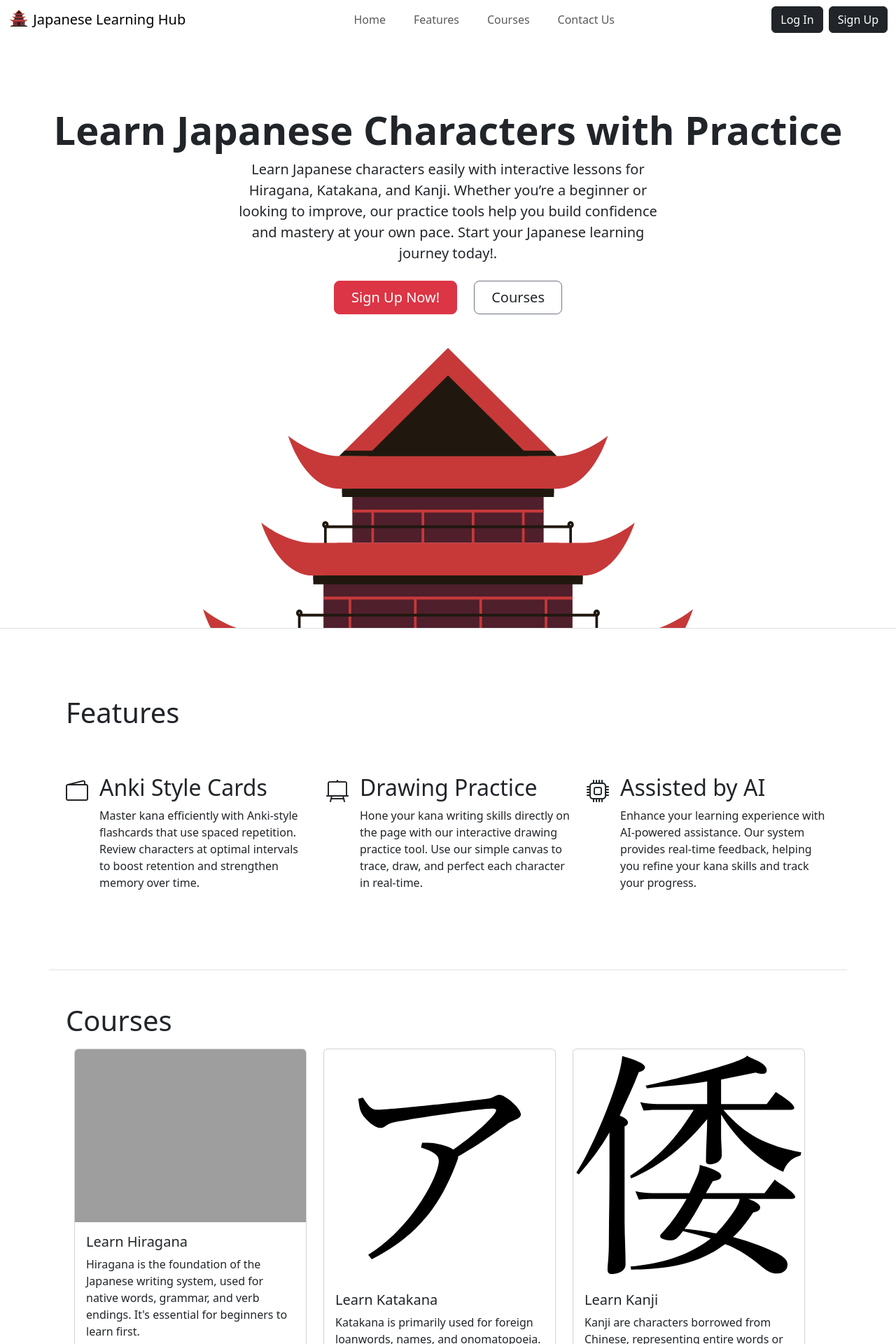
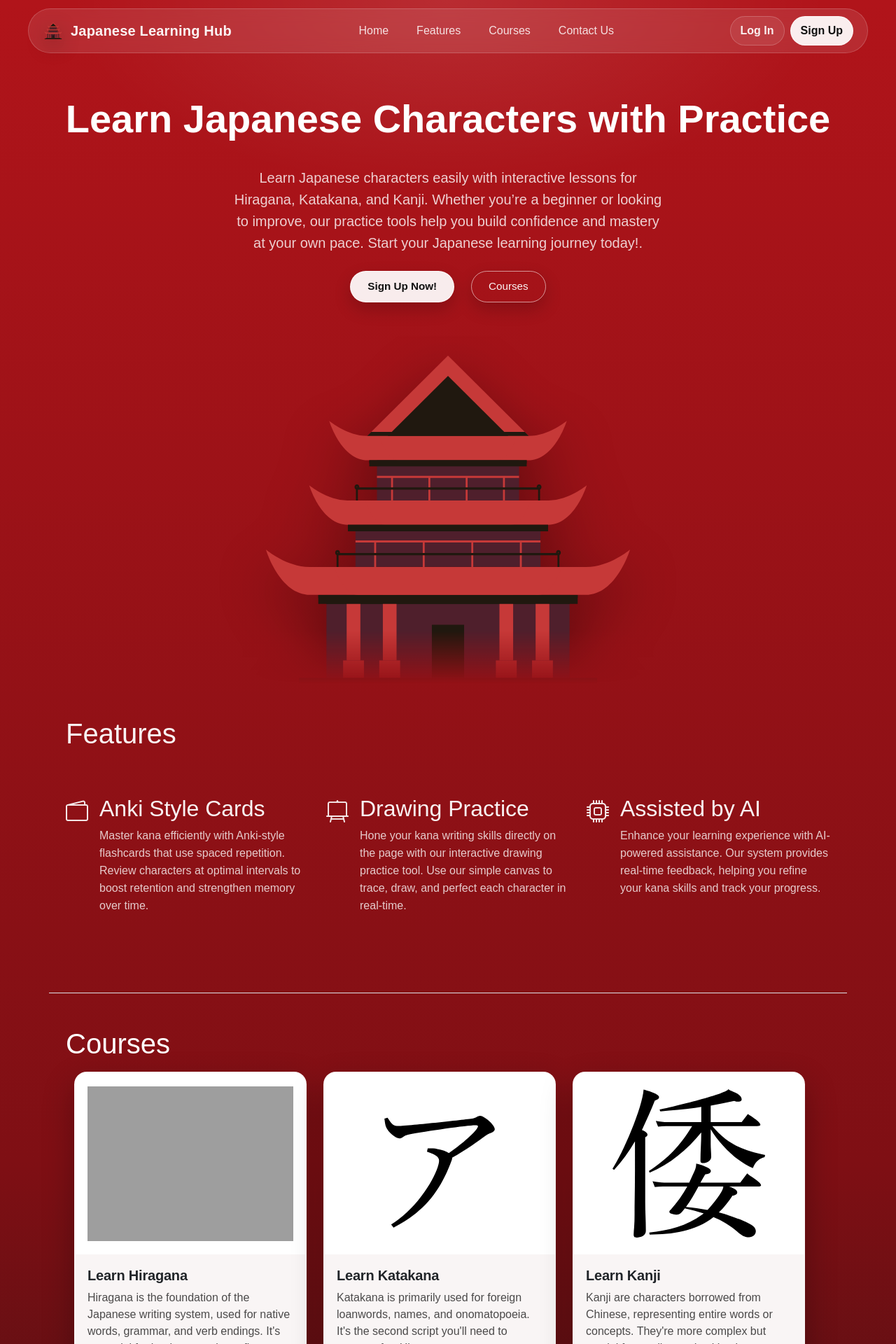
Before and after one commit to AyseeD/Language-learn, a Flask app: page / in a window 1280 px wide. Shown: the top 1920 px of the page at 70% size. Run offline with Flask 3, Linux system fonts and the light colour scheme; grey boxes are pictures that could not be loaded.

Commit message:
Add new CSS file and update styles accordingly

```diff
--- a/app/web/static/css/draw.css
+++ b/app/web/static/css/draw.css
@@ -20,7 +20,7 @@
     flex: 1;
     padding: 10px 15px;
     font-size: 14px;
-    border-radius: 10px;
+    border-radius: 20px;
     cursor: pointer;
     border: none;
     transition: 0.2s;
--- /dev/null
+++ b/app/web/static/css/overrides.css
@@ -0,0 +1,499 @@
+/* ==============================
+     Visual Overrides
+   ============================== */
+
+
+body {
+  background: #0e0e0e;
+  color: #fff;
+  font-family: sans-serif;
+  min-height: 100vh;
+}
+
+
+body:has(.px-4.pt-5.my-5.text-center.border-bottom) {
+  background:
+    radial-gradient(1200px 600px at 50% 0%,
+      rgba(255,255,255,0.10) 0%,
+      rgba(255,255,255,0.00) 45%),
+    linear-gradient(180deg, #b1141a 0%, #7f0f14 55%, #111 100%);
+}
+
+/* --------------------------------
+   HEADER / NAVBAR FIXES
+---------------------------------- */
+
+.navbar.navbar-expand.bg-transparent {
+  position: sticky;
+  top: 12px;
+  z-index: 1030;
+
+  width: calc(100% - 32px);
+  max-width: 1200px;
+  margin: 0 auto;
+
+  border-radius: 999px;
+  padding: 10px 14px;
+
+  background: rgba(255, 255, 255, 0.10) !important;
+  border: 1px solid rgba(255, 255, 255, 0.18);
+
+  backdrop-filter: blur(10px);
+  -webkit-backdrop-filter: blur(10px);
+}
+
+.navbar.navbar-expand.bg-transparent .container-fluid {
+  padding-left: 6px;
+  padding-right: 6px;
+}
+
+.navbar.navbar-expand.bg-transparent .navbar-brand {
+  color: rgba(255,255,255,0.95) !important;
+  font-weight: 700;
+  letter-spacing: 0.2px;
+  display: inline-flex;
+  align-items: center;
+  gap: 10px;
+}
+
+.navbar.navbar-expand.bg-transparent .navbar-brand img {
+  filter: drop-shadow(0 8px 14px rgba(0,0,0,0.30));
+}
+
+/* nav links */
+.navbar.navbar-expand.bg-transparent .nav-link {
+  color: rgba(255,255,255,0.85) !important;
+  font-weight: 500;
+}
+.navbar.navbar-expand.bg-transparent .nav-link:hover {
+  color: rgba(255,255,255,1) !important;
+}
+
+/* right buttons */
+.navbar.navbar-expand.bg-transparent
+.d-flex.gap-2.align-items-center button.btn.btn-dark {
+  border-radius: 999px;
+  padding: 0;
+  border: 1px solid rgba(255,255,255,0.20);
+  background: rgba(255,255,255,0.08);
+}
+
+.navbar.navbar-expand.bg-transparent
+.d-flex.gap-2.align-items-center button.btn.btn-dark > a {
+  display: inline-flex;
+  align-items: center;
+  justify-content: center;
+
+  padding: 8px 14px;
+  border-radius: 999px;
+
+  text-decoration: none !important;
+  color: rgba(255,255,255,0.92) !important;
+  font-weight: 600;
+}
+
+/* Sign Up */
+.navbar.navbar-expand.bg-transparent
+.d-flex.gap-2.align-items-center button.btn.btn-dark:has(a[href*="register"]) {
+  background: rgba(255,255,255,0.92);
+  border-color: rgba(255,255,255,0.75);
+}
+.navbar.navbar-expand.bg-transparent
+.d-flex.gap-2.align-items-center button.btn.btn-dark:has(a[href*="register"]) > a {
+  color: #111 !important;
+  font-weight: 700;
+}
+
+/* Hover */
+.navbar.navbar-expand.bg-transparent
+.d-flex.gap-2.align-items-center button.btn.btn-dark:hover {
+  background: rgba(255,255,255,0.14);
+  border-color: rgba(255,255,255,0.30);
+}
+.navbar.navbar-expand.bg-transparent
+.d-flex.gap-2.align-items-center button.btn.btn-dark:has(a[href*="register"]):hover {
+  background: #fff;
+}
+
+/* --------------------------------
+   HERO PAGE FIXES
+---------------------------------- */
+
+.px-4.pt-5.my-5.text-center.border-bottom {
+  border-bottom: none !important;
+  margin-top: 24px !important;
+  margin-bottom: 0 !important;
+
+  color: #fff;
+  min-height: calc(100vh - 140px);
+
+  display: flex;
+  flex-direction: column;
+  justify-content: center;
+}
+
+
+.px-4.pt-5.my-5.text-center.border-bottom .col-lg-6.mx-auto {
+  margin-top: 18px;
+}
+
+.px-4.pt-5.my-5.text-center.border-bottom p.lead.mb-4 {
+  margin-top: 10px;
+  color: rgba(255,255,255,0.80);
+  line-height: 1.55;
+}
+
+.px-4.pt-5.my-5.text-center.border-bottom .d-grid.gap-2.d-sm-flex .btn {
+  border-radius: 999px !important;
+  box-shadow: 0 10px 25px rgba(0,0,0,0.18);
+  font-size: 0.95rem;
+  padding-top: 10px;
+  padding-bottom: 10px;
+}
+
+
+.px-4.pt-5.my-5.text-center.border-bottom .btn.btn-danger {
+  background: rgba(255,255,255,0.92) !important;
+  border-color: rgba(255,255,255,0.75) !important;
+}
+.px-4.pt-5.my-5.text-center.border-bottom .btn.btn-danger a {
+  color: #111 !important;
+  font-weight: 800;
+}
+.px-4.pt-5.my-5.text-center.border-bottom .btn.btn-danger:hover {
+  background: #fff !important;
+}
+
+
+.px-4.pt-5.my-5.text-center.border-bottom .btn.btn-outline-secondary {
+  border-color: rgba(255,255,255,0.55) !important;
+  color: rgba(255,255,255,0.95) !important;
+}
+.px-4.pt-5.my-5.text-center.border-bottom .btn.btn-outline-secondary a {
+  color: rgba(255,255,255,0.95) !important;
+}
+.px-4.pt-5.my-5.text-center.border-bottom .btn.btn-outline-secondary:hover {
+  background: rgba(255,255,255,0.15) !important;
+  border-color: rgba(255,255,255,0.75) !important;
+}
+
+
+.px-4.pt-5.my-5.text-center.border-bottom .overflow-hidden {
+  max-height: 62vh !important;
+  -webkit-mask-image: linear-gradient(#000 85%, transparent);
+  mask-image: linear-gradient(#000 85%, transparent);
+}
+
+
+.px-4.pt-5.my-5.text-center.border-bottom img.img-fluid {
+  max-width: 520px;
+  margin: 28px auto 0;
+  filter: drop-shadow(0 25px 40px rgba(0,0,0,0.35));
+}
+
+/* Animation */
+.px-4.pt-5.my-5.text-center.border-bottom h1.display-4.fw-bold {
+  opacity: 0;
+  transform: translateY(16px);
+  animation: fadeUp 0.9s ease forwards;
+  animation-delay: 0.12s;
+}
+
+
+.px-4.pt-5.my-5.text-center.border-bottom p.lead.mb-4 {
+  opacity: 0;
+  transform: translateY(16px);
+  animation: fadeUp 0.95s ease forwards;
+  animation-delay: 0.25s;
+}
+
+/* Buttons */
+.px-4.pt-5.my-5.text-center.border-bottom .d-grid.gap-2.d-sm-flex {
+  opacity: 0;
+  transform: translateY(16px);
+  animation: fadeUp 0.95s ease forwards;
+  animation-delay: 0.38s;
+}
+
+/* Temple image */
+.px-4.pt-5.my-5.text-center.border-bottom img.img-fluid {
+  opacity: 0;
+  transform: translateY(70px);
+  animation: riseUp 1.8s ease forwards;
+  animation-delay: 0.55s;
+}
+
+/* 2 keyframe */
+@keyframes fadeUp {
+  to { opacity: 1; transform: translateY(0); }
+}
+@keyframes riseUp {
+  to { opacity: 1; transform: translateY(0); }
+}
+
+/* =========================
+   FEATURES FIXES
+   ========================= */
+
+#features {
+  color: rgba(255,255,255,0.92);
+}
+
+#features h2,
+#features .fs-1 {
+  color: rgba(255,255,255,0.95) !important;
+}
+
+#features p {
+  color: rgba(255,255,255,0.78);
+  line-height: 1.55;
+}
+
+#features .bi {
+  color: rgba(255,255,255,0.90);
+}
+
+/* =========================
+   COURSES cards FIXES
+   ========================= */
+
+#courses .card {
+  border: 1px solid rgba(255,255,255,0.14);
+  border-radius: 18px;
+  overflow: hidden;
+  background: rgba(255,255,255,0.96);
+  box-shadow: 0 18px 45px rgba(0,0,0,0.28);
+  transition: transform 180ms ease, box-shadow 180ms ease;
+}
+
+#courses .card:hover {
+  transform: translateY(-4px);
+  box-shadow: 0 26px 60px rgba(0,0,0,0.34);
+}
+
+#courses .card-img-top {
+  background: #fff;
+  padding: 18px;
+  object-fit: contain;
+  height: 260px;
+}
+
+#courses .card-body {
+  padding: 18px 18px 16px;
+}
+
+#courses .card-title {
+  font-weight: 800;
+  letter-spacing: -0.2px;
+  margin-bottom: 8px;
+}
+
+#courses .card-text {
+  color: rgba(0,0,0,0.70);
+  line-height: 1.5;
+}
+
+
+#courses .text-success,
+#courses .text-danger {
+  display: inline-block;
+  padding: 6px 10px;
+  border-radius: 999px;
+  font-weight: 700;
+  font-size: 0.92rem;
+  margin-top: 8px;
+  margin-bottom: 10px;
+}
+
+#courses .text-success {
+  background: rgba(25,135,84,0.10);
+  color: #146c43 !important;
+}
+
+#courses .text-danger {
+  background: rgba(220,53,69,0.10);
+  color: #b02a37 !important;
+}
+
+#courses .btn {
+  border-radius: 25px;
+  font-weight: 700;
+  padding: 10px 12px;
+}
+
+#courses .btn.btn-secondary {
+  opacity: 0.92;
+}
+
+/* =========================
+   CONTACT section FIXES
+   ========================= */
+
+#contact {
+  color: rgba(255,255,255,0.90);
+}
+
+#contact h1,
+#contact .display-4 {
+  color: rgba(255,255,255,0.95) !important;
+}
+
+#contact p,
+#contact .fs-4 {
+  color: rgba(255,255,255,0.75) !important;
+  font-size: 16px !important;
+}
+
+#contact .btn.btn-danger {
+  border-radius: 150px !important;
+  font-weight: 700;
+  padding: 10px 14px;
+}
+
+/* Map frame + fix */
+#contact .p-4.border.rounded-3.bg-light {
+  border-radius: 18px !important;
+  overflow: hidden;
+  padding: 0 !important;
+  background: rgba(255,255,255,0.92) !important;
+}
+
+#contact iframe {
+  display: block;
+  width: 100% !important;
+  height: 520px !important;
+  border: 0 !important;
+}
+
+/* =========================
+   FOOTER FIXES
+   ========================= */
+
+footer {
+  padding-top: 28px;
+  padding-bottom: 18px;
+}
+
+footer .text-muted,
+footer .nav-link.text-muted {
+  color: rgba(255,255,255,0.70) !important;
+}
+
+footer .nav-link.text-muted:hover {
+  color: rgba(255,255,255,0.95) !important;
+  text-decoration: none;
+}
+
+footer .border-bottom {
+  border-color: rgba(255,255,255,0.18) !important;
+}
+
+
+
+
+/* =========================
+   DRAW PAGE FIXES
+   ========================= */
+body:has(#drawCanvas) .navbar.navbar-expand.bg-transparent {
+  position: relative !important;
+  top: auto !important;
+  margin-top: 14px;
+}
+
+body:has(#drawCanvas) .w-50.bg-body-tertiary .my-3.p-3 h2,
+body:has(#drawCanvas) .w-50.bg-body-tertiary .my-3.p-3 p {
+  color: #111 !important;
+}
+
+/* Undo button */
+body:has(#drawCanvas) #undoBtn.btn-undo {
+  color: #111 !important;
+  background: #e9ecef !important;
+  border: 1px solid #ced4da !important;
+  opacity: 1 !important;
+}
+body:has(#drawCanvas) #undoBtn.btn-undo:disabled {
+  color: #111 !important;
+  background: #e9ecef !important;
+  border: 1px solid #ced4da !important;
+  cursor: not-allowed;
+}
+
+/* Result box */
+body:has(#drawCanvas) #resultBox.prediction-box {
+  background: #ffffff !important;
+  border: 1px solid rgba(0,0,0,0.08) !important;
+  box-shadow: 0 14px 35px rgba(0,0,0,0.10);
+  border-radius: 14px !important;
+  padding: 18px !important;
+  text-align: center;
+}
+
+body:has(#drawCanvas) #resultBox #resultMessage {
+  margin-bottom: 12px;
+  font-weight: 800;
+  color: #111;
+}
+
+body:has(#drawCanvas) #resultBox p {
+  margin: 8px 0;
+  color: rgba(0,0,0,0.75);
+}
+
+body:has(#drawCanvas) #recognizedText,
+body:has(#drawCanvas) #expectedChar {
+  font-weight: 800;
+  color: #111;
+}
+
+body:has(#drawCanvas) #resultBox.result-correct {
+  background: #ffffff !important;
+}
+body:has(#drawCanvas) #resultBox.result-incorrect {
+  background: #ffffff !important;
+}
+
+body:has(#drawCanvas) #resultBox .confidence-bar {
+  margin-top: 10px;
+  height: 10px;
+  background: rgba(0,0,0,0.08);
+  border-radius: 999px;
+  overflow: hidden;
+}
+body:has(#drawCanvas) #resultBox .confidence-fill {
+  height: 100%;
+  border-radius: 999px;
+  background: linear-gradient(90deg, #ff7b6b, #e63946);
+}
+
+
+/* =========================
+   COURSES PAGE FIXES
+   ========================= */
+
+/* Practice (draw) button */
+#courses a.btn.btn-danger[href*="/draw"]{
+  background: #111 !important;
+  border-color: rgba(0,0,0,0.65) !important;
+  color: #fff !important;
+}
+
+/* Hover */
+#courses a.btn.btn-danger[href*="/draw"]:hover{
+  background: #000 !important;
+  border-color: rgba(0,0,0,0.85) !important;
+}
+
+/* Focus/Active */
+#courses a.btn.btn-danger[href*="/draw"]:focus,
+#courses a.btn.btn-danger[href*="/draw"]:active{
+  box-shadow: 0 0 0 0.2rem rgba(0,0,0,0.18) !important;
+}
+
+/* =========================
+   REGISTER PAGE FIXES
+   ========================= */
+
+.text-muted{
+    color: #fff !important;
+}
--- a/app/web/templates/layout.html
+++ b/app/web/templates/layout.html
@@ -12,6 +12,7 @@
             integrity="sha384-sRIl4kxILFvY47J16cr9ZwB07vP4J8+LH7qKQnuqkuIAvNWLzeN8tE5YBujZqJLB"
             crossorigin="anonymous"
     >
+    <link rel="stylesheet" href="{{ url_for('static', filename='css/overrides.css') }}">
     {% block head %}{% endblock %}
 </head>
 
```
Also changed, not shown: app/web/static/css/base.css (line endings or trailing spaces).
